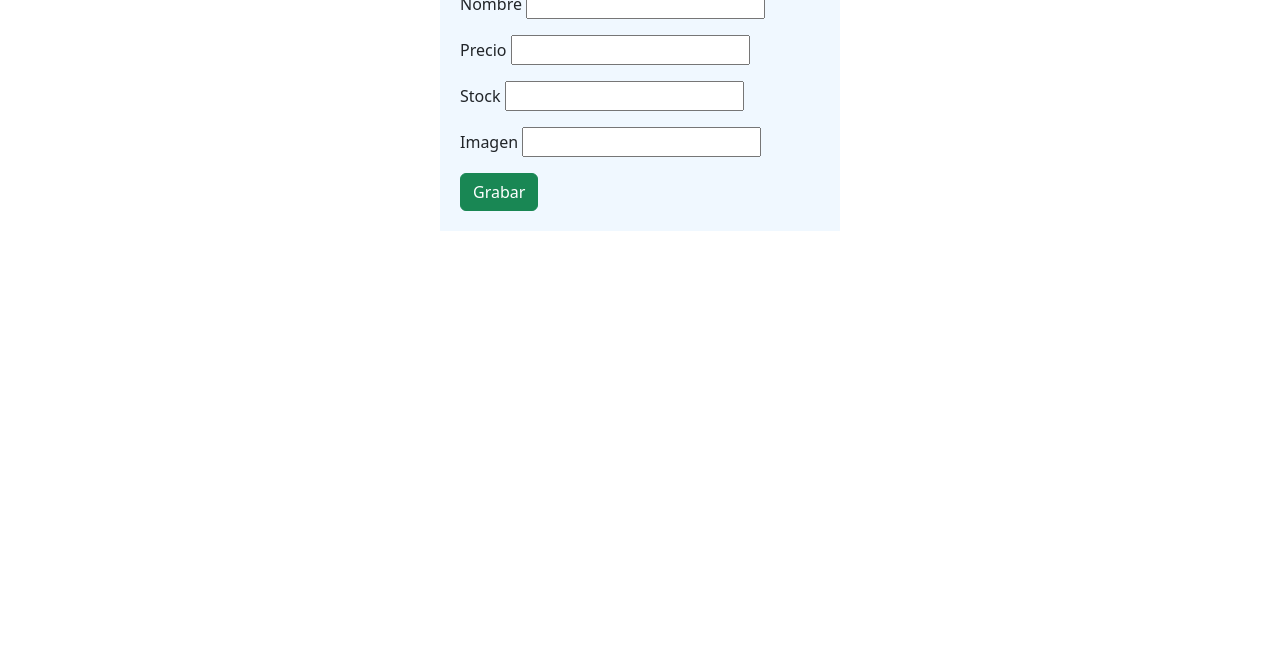
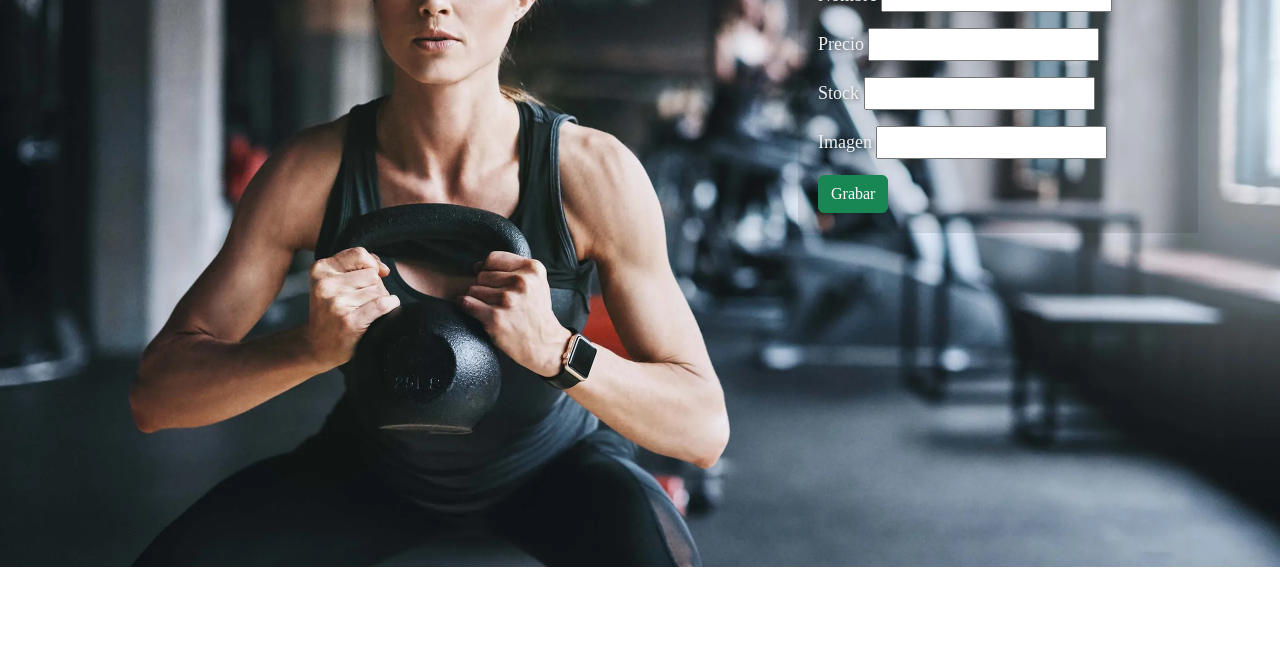
Before and after one commit to vickygalano/productos, a plain HTML site: page producto_nuevo.html in a window 1280 px wide. Shown: the part 153-800 px from the top of the page. Drawn offline with nearby package versions, Linux system fonts and the light colour scheme.

Commit message:
agregado de css

```diff
--- /dev/null
+++ b/css/index.css
@@ -0,0 +1,7 @@
+body {
+    background-image: url('../img/personalizado-entrenamiento-personalizado-mujer.jpg');
+    background-repeat: no-repeat;
+    background-size: cover;
+    background-position: end;
+    color: #f2f2f2;
+  }
--- /dev/null
+++ b/css/producto_editar.css
@@ -0,0 +1,12 @@
+body {
+    background-image: url('../img/producto_editar.webp');
+    background-repeat: no-repeat;
+    background-size: cover;
+    background-position: end;
+    color: #f2f2f2;
+  }
+
+  #container {
+    align-items: left;
+    background-color: black;
+  }
--- /dev/null
+++ b/css/producto_nuevo.css
@@ -0,0 +1,18 @@
+body {
+    background-image: url('../img/producto_nuevo.webp');
+    background-repeat: no-repeat;
+    background-size: cover;
+    background-position: end;
+    color: #f2f2f2;
+    text-shadow: 2px 2px 4px rgba(0, 0, 0, 0.5)
+  }
+
+  .alta-producto {
+    float: right;
+    background-color: #D48A02;
+    width: 400px;
+    padding: 20px;
+    background-color: rgba(0, 0, 0, 0.1);
+    font-family: bold;
+    font-size: large;
+  }
--- a/css/productos.css
+++ b/css/productos.css
@@ -51,7 +51,6 @@
   .styled-table th,
   .styled-table td {
     color: white;
-    font-weight: bold;
   }
 
   .styled-table th {
--- a/producto_nuevo.html
+++ b/producto_nuevo.html
@@ -9,7 +9,7 @@
   <!-- Bootstrap CSS v5.2.1 -->
   <link href="https://cdn.jsdelivr.net/npm/bootstrap@5.2.1/dist/css/bootstrap.min.css" rel="stylesheet"
     integrity="sha384-iYQeCzEYFbKjA/T2uDLTpkwGzCiq6soy8tYaI1GyVh/UjpbCx/TYkiZhlZB6+fzT" crossorigin="anonymous">
-
+  <link rel="stylesheet" href="./css/producto_nuevo.css">
 </head>
 
 <body>
@@ -17,9 +17,9 @@
 
   <main>
     <div class="container">
-       <form  style="background-color: aliceblue;margin:10px auto ; width: 400px; padding: 20px;">
+       <form class = "alta-producto" style="background-color: #D48A02 ; width: 400px; padding: 20px; background-color: rgba(0, 0, 0, 0.1)">
         <h1>Alta de Producto</h1>
-        <div class="mb-3">
+        <div class="mb-3 ">
           <label for="nombre">Nombre</label>
           <input type="text" name="nombre" id="nombre">
         </div>
```
Also changed, not shown: index.html (+1 -1 lines), producto_editar.html (+2 -1 lines), img/bioimpedancia-contactanos.jpg (added), img/entrenamiento-distancia-cajas.JPG (added), img/personalizado-entrenamiento-personalizado-mujer.jpg (added), img/producto_editar.webp (added), img/producto_nuevo.webp (added), img/tr-woman.jpg (added).
